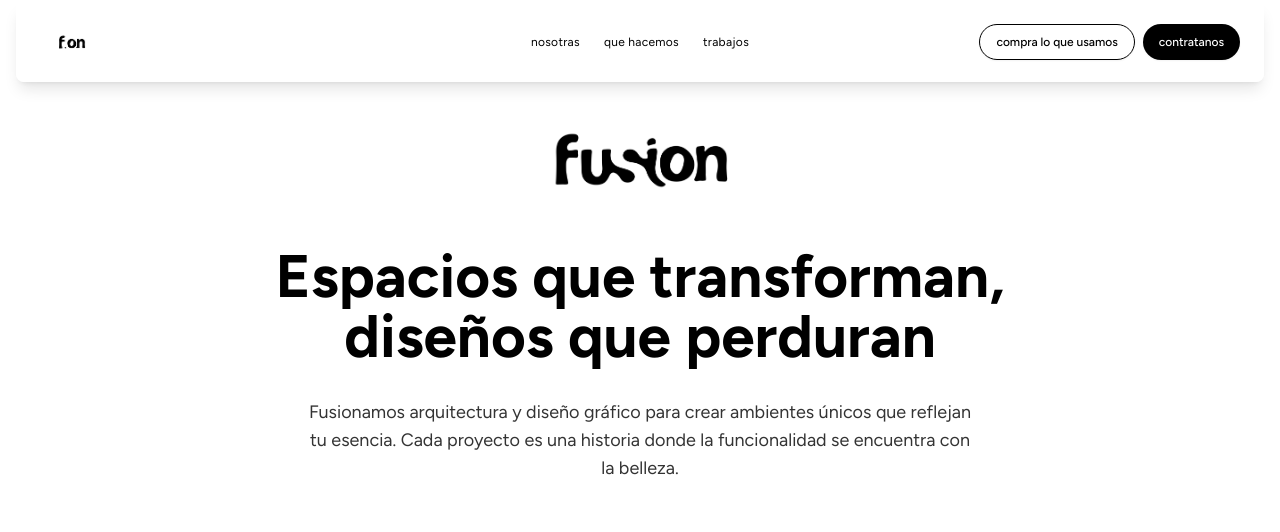
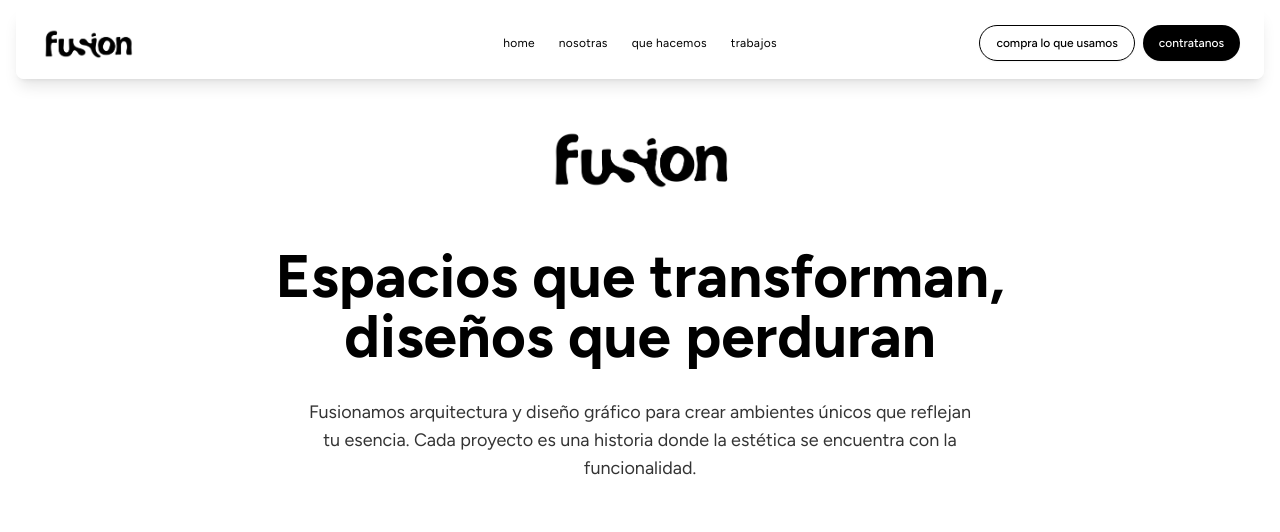
Before and after one commit to BauRoberts/fusion-diseno, a Next.js app: page / in a window 1280 px wide. Shown: the top 532 px of the page. Built offline with nearby package versions, Linux system fonts and the light colour scheme.

Commit message:
Cambios Header

```diff
--- a/src/app/layout.tsx
+++ b/src/app/layout.tsx
@@ -18,7 +18,7 @@ export const metadata: Metadata = {
   title: "Fusion Diseño - Transformando espacios con diseño interior exclusivo",
   description: "Transformando espacios con diseño interior exclusivo",
   icons: {
-    icon: "/favicon.png", // This references your file in the public directory
+    icon: "/f.on-negro.png", // This references your file in the public directory
   },
 };
 export default function RootLayout({
--- a/src/components/header.tsx
+++ b/src/components/header.tsx
@@ -94,23 +94,23 @@ export default function Header() {
     <header className="fixed w-full top-0 z-50 transition-all duration-300">
       <div
         className={`container mx-auto ${
-          scrolled ? "p-0 max-w-full" : "py-0.5 px-4"
+          scrolled ? "p-0 max-w-full" : "py-2 px-4"
         } transition-all duration-300`}
       >
         <div
           className={`${
             scrolled
-              ? "bg-white py-1.5 rounded-none w-full"
-              : "bg-white/60 backdrop-blur-sm rounded-lg py-1"
+              ? "bg-white py-4 rounded-none w-full"
+              : "bg-white/60 backdrop-blur-sm rounded-lg py-3"
           } flex items-center justify-between px-4 lg:px-6 shadow-lg transition-all duration-300`}
         >
           <Link href="/" className="text-black">
-            <div className="w-16 py-1">
+            <div className="w-24 py-2">
               <Image
-                src="/f.on-negro.png"
+                src="/fusion-negro-2.png"
                 alt="Fusion Logo"
-                width={64}
-                height={20}
+                width={96}
+                height={30}
                 className="h-auto w-full"
                 priority
               />
@@ -119,6 +119,12 @@ export default function Header() {
 
           {/* Desktop Navigation */}
           <nav className="hidden md:flex items-center gap-6 absolute left-1/2 transform -translate-x-1/2 transition-all duration-300">
+            <Link
+              href="/"
+              className="text-black hover:text-black/80 transition-colors duration-200 text-xs tracking-wide py-2"
+            >
+              home
+            </Link>
             <Link
               href="/nosotras"
               className="text-black hover:text-black/80 transition-colors duration-200 text-xs tracking-wide py-2"
@@ -199,6 +205,13 @@ export default function Header() {
         >
           <nav className="flex flex-col space-y-3">
             {/* Enlaces actualizados para el menú móvil */}
+            <Link
+              href="/"
+              className="text-white hover:text-white/80 transition-colors duration-200 text-xs tracking-wide py-2"
+              onClick={() => setMobileMenuOpen(false)}
+            >
+              home
+            </Link>
             <a
               href="https://fusiondiseño.com"
               target="_blank"
--- a/src/components/hero.tsx
+++ b/src/components/hero.tsx
@@ -18,7 +18,7 @@ export default function Hero() {
         </h2>
 
         <p className="text-black/80 text-center mb-12 text-lg max-w-2xl mx-auto">
-          Fusionamos arquitectura y diseño gráfico para crear ambientes únicos que reflejan tu esencia. Cada proyecto es una historia donde la funcionalidad se encuentra con la belleza.
+          Fusionamos arquitectura y diseño gráfico para crear ambientes únicos que reflejan tu esencia. Cada proyecto es una historia donde la estética se encuentra con la funcionalidad.
         </p>
       </div>
     </section>
```
